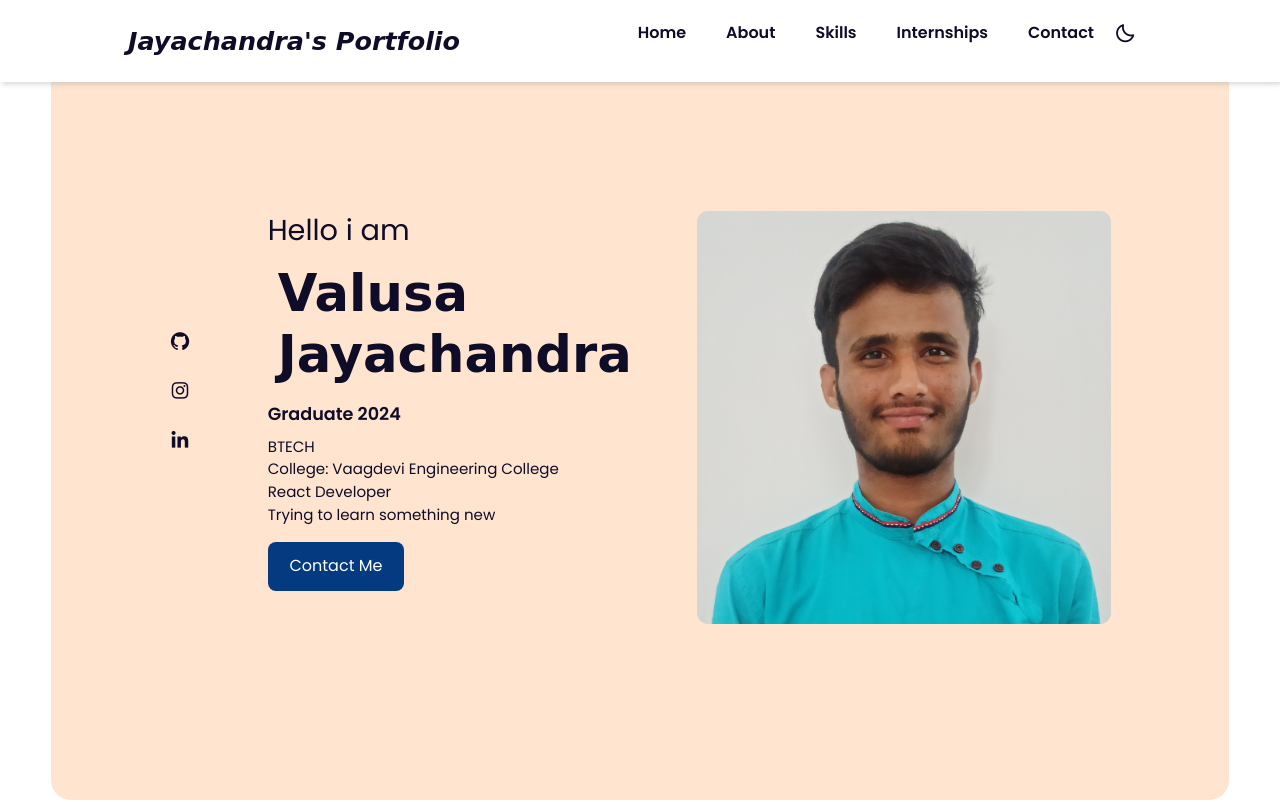
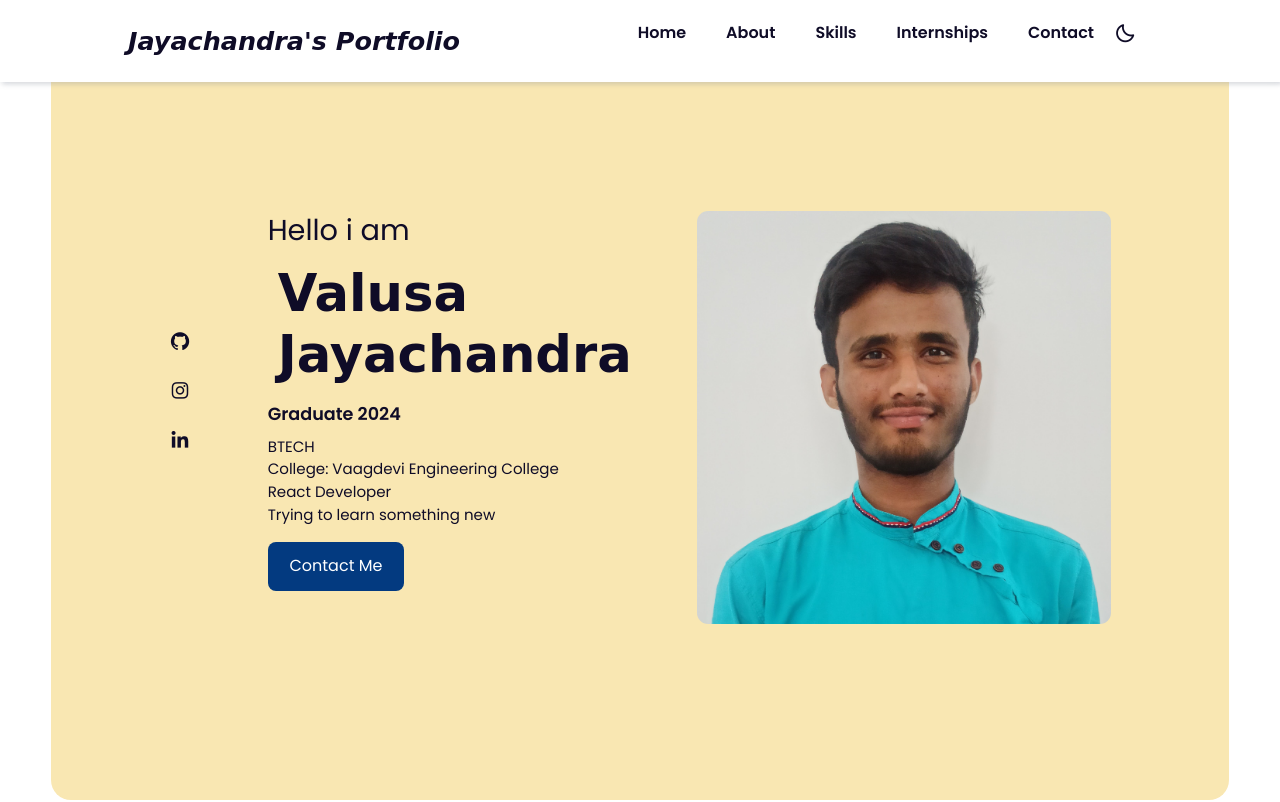
Before and after one commit to jayachandra9912/NewPortfolio, a plain HTML site: page index.html in a window 1280 px wide. Shown: the top 802 px of the page. Drawn offline with nearby package versions, Linux system fonts and the light colour scheme; a script that the page names is missing.

Commit message:
Change home background color to #F9E7B2

```diff
--- a/style.css
+++ b/style.css
@@ -169,7 +169,7 @@ header {
 /*=====================home section============================*/
 
 .home-bg {
-    background-color: #FFE5CF;
+    background-color: #F9E7B2;
     margin-left: 4%;
     margin-right: 4%;
 
```
